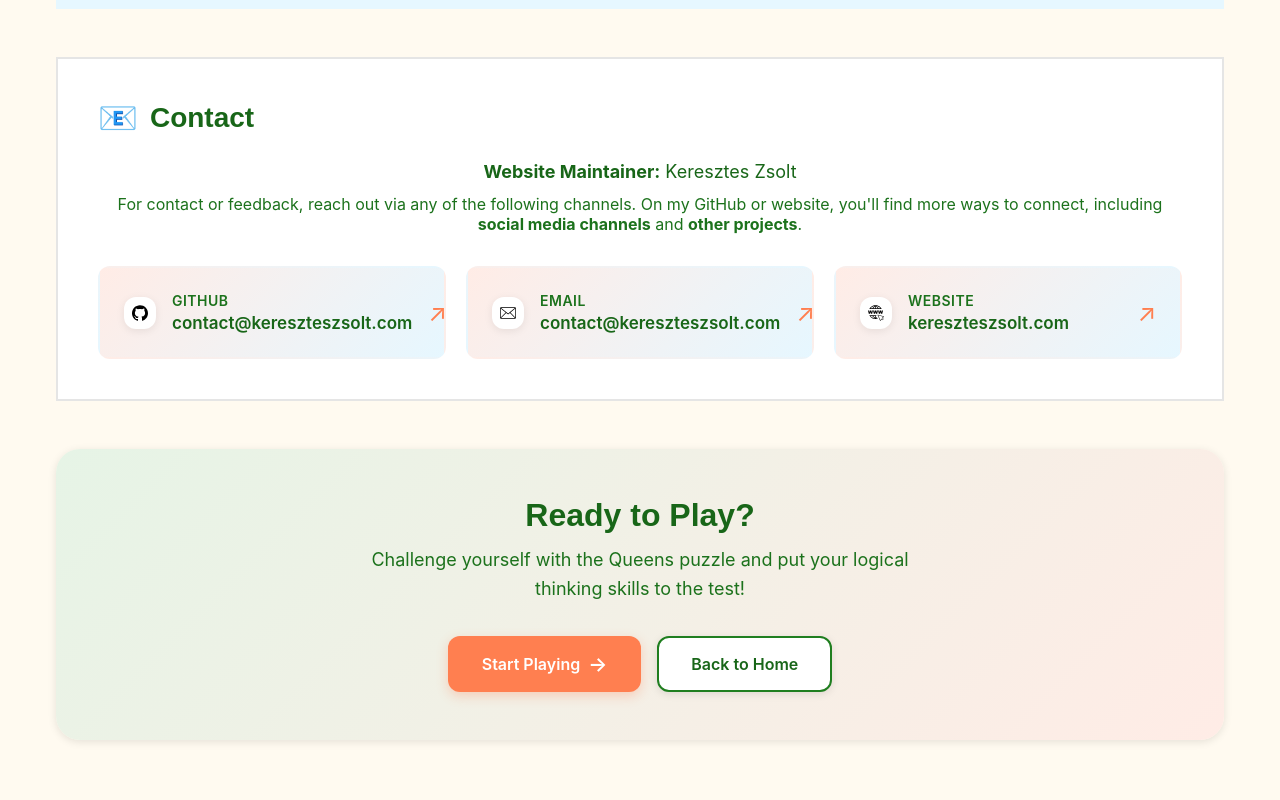
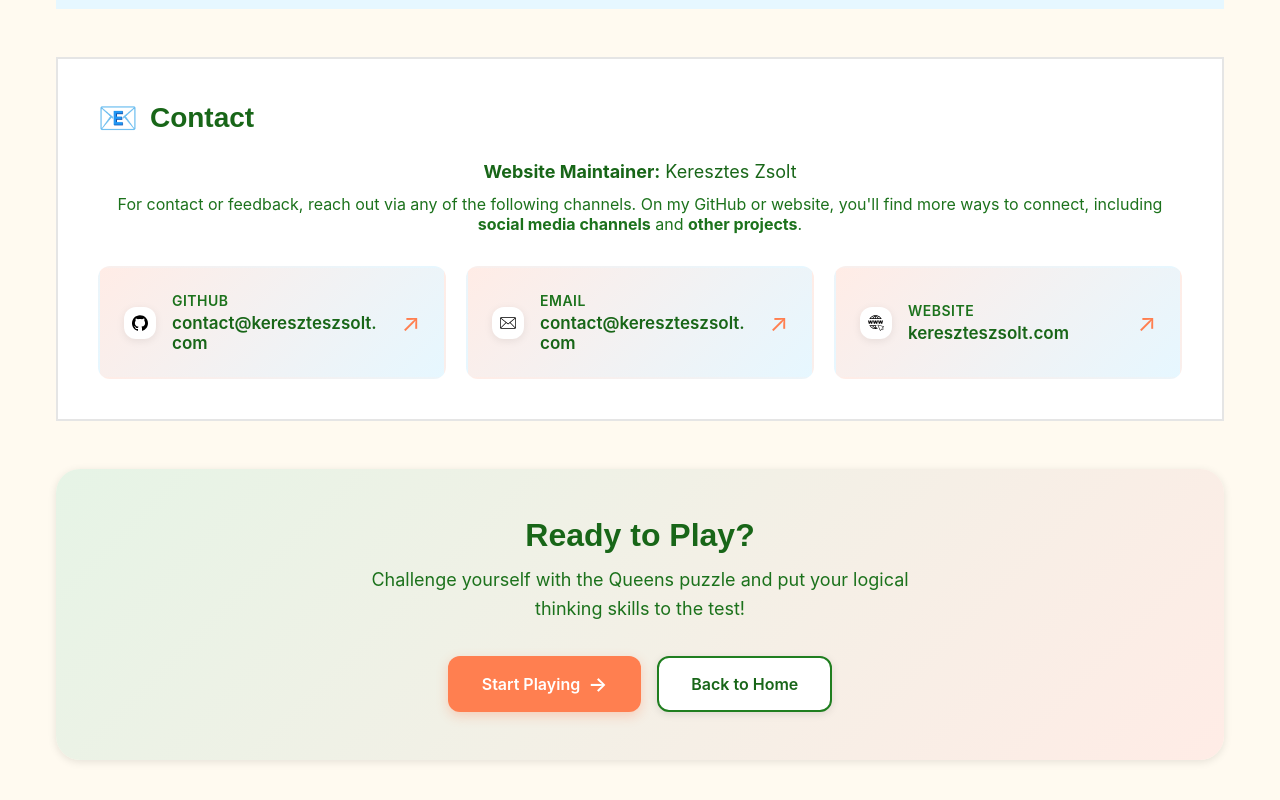
Before and after one commit to kereszteszsolt/queens-puzzle-generator, a Vue app: page /about in a window 1280 px wide. Shown: the part 2193-2993 px from the top of the page. Built offline with nearby package versions, Linux system fonts and the light colour scheme.

Commit message:
refactor AboutScreen.vue; improve text handling with word-break and overflow-wrap for better readability

```diff
--- a/src/core/screens/AboutScreen.vue
+++ b/src/core/screens/AboutScreen.vue
@@ -576,6 +576,8 @@ onMounted(() => {
   font-size: 1.0625rem;
   font-weight: 600;
   color: var(--color-secondary-800);
+  word-break: break-word;
+  overflow-wrap: break-word;
 }
 
 .contact-arrow {
```
